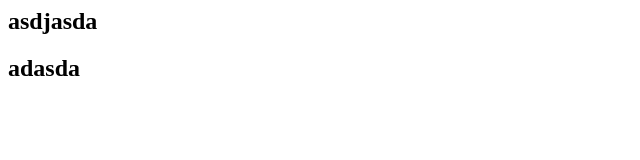
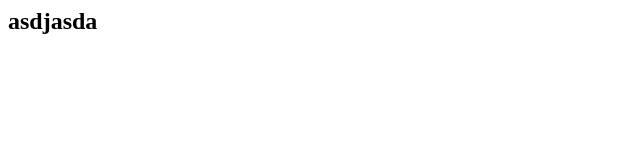
Before and after one commit to SyarifRH/MYGIT_PROJECT, a plain HTML site: page ha.html in a window 1280 px wide. Shown: the full height of the page, 0-640 px from the left. Drawn offline with Linux system fonts and the light colour scheme.

Commit message:
ketiga commit

```diff
--- a/ha.html
+++ b/ha.html
@@ -7,6 +7,6 @@
 </head>
 <body>
     <h2>asdjasda</h2>
-    <h2>adasda</h2>
+
 </body>
 </html>
```
